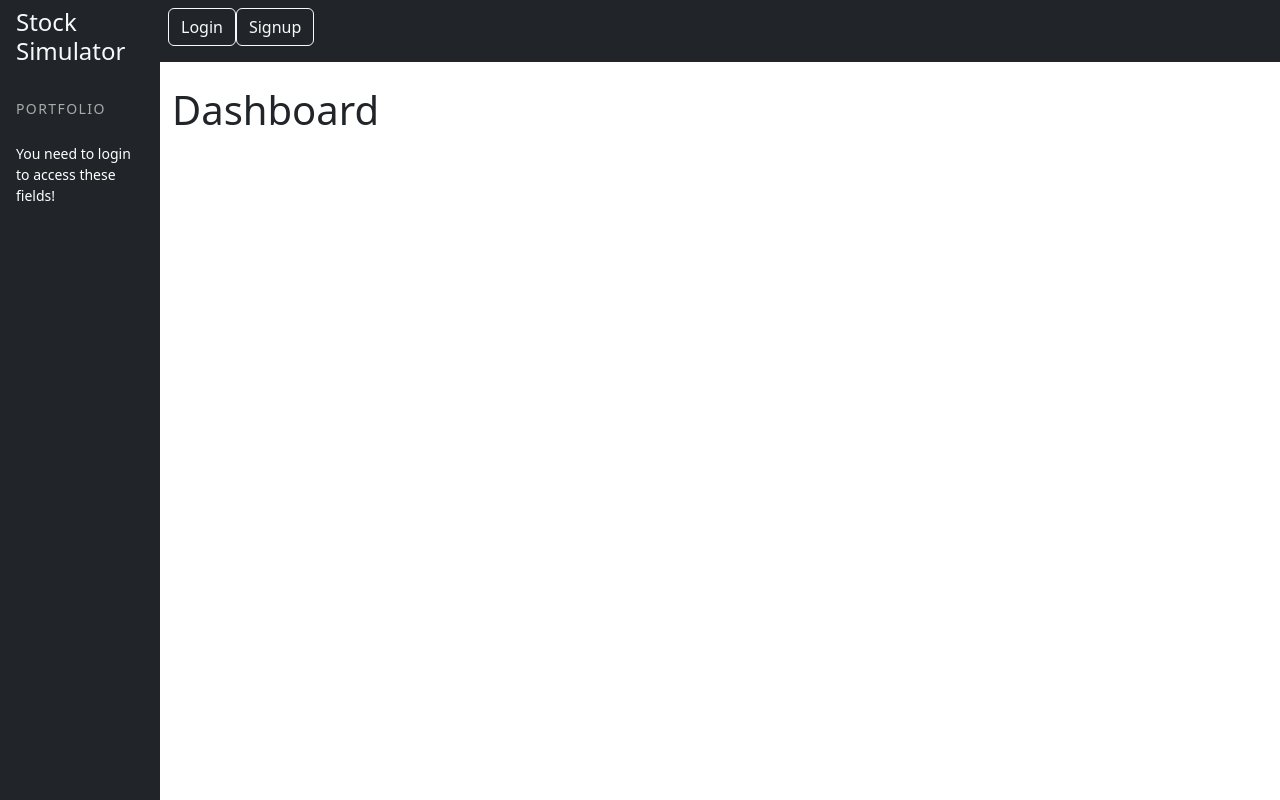
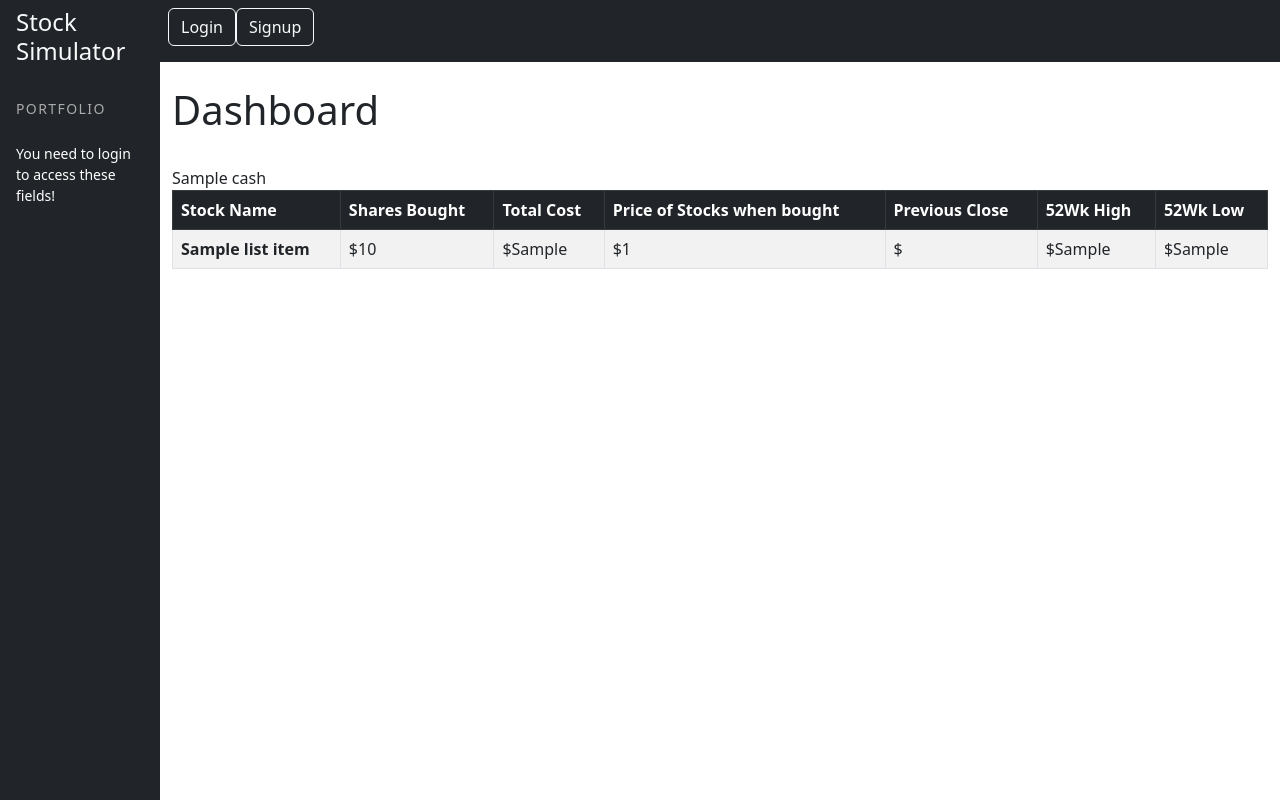
Before and after one commit to eiriniretzepi/Stock_Simulator, a Django app: template simulator/stocks/templates/portfolio.html in a window 1280 px wide. Run offline with Django 3.2, Linux system fonts and the light colour scheme; the template is opened without the code that fills it: most values are stand-ins (such as "Sample title", 1, 10 or a date in 2020).

Commit message:
transactions and portfolio changes

```diff
--- a/simulator/home/views.py
+++ b/simulator/home/views.py
@@ -27,6 +27,5 @@
 
     def get(self, request, *args, **kwargs):
         if self.request.user.is_authenticated:
-            # create a portfolio when a new user signs up
             return redirect('stocks.addPortfolio')
         return super().get(request, *args, **kwargs)
--- a/simulator/static/templates/base.html
+++ b/simulator/static/templates/base.html
@@ -25,7 +25,7 @@
   <ul class="nav flex-column bg-grey mb-2">
     {% if user.is_authenticated %}
     <li class="nav-item">
-      <a href="{% url 'portfolio'%}" class="nav-link text-dark font-italic bg-light">Dashboard</a>
+      <a href="{% url 'addPortfolio'%}" class="nav-link text-dark font-italic bg-light">Dashboard</a>
     </li>
 
     <li class="nav-item">
--- a/simulator/stocks/templates/portfolio.html
+++ b/simulator/stocks/templates/portfolio.html
@@ -4,7 +4,36 @@
 
 <h1>Dashboard</h1>
 
+<br/>
+    {{ portfolio.cash }}
 
+            <table class="table table-striped table-bordered table-hover">
+               <thead class="table-dark">
+                <tr>
+                  <th scope="col">Stock Name</th>
+                  <th scope="col">Shares Bought</th>
+                  <th scope="col">Total Cost</th>
+                  <th scope="col">Price of Stocks when bought</th>
+                  <th scope="col">Previous Close</th>
+                  <th scope="col">52Wk High</th>
+                  <th scope="col">52Wk Low</th>
+                </tr>
+              </thead>
+              <tbody>
+              {% for list_item in tickers %}
+                    <tr>
+                        <th scope="row"> {{ list_item.longName }}</th>
+                        <td>${{ list_item.currentPrice }}</td>
+                        <td>${{ list_item.marketCap }}</td>
+                        <td>${{ list_item.totalRevenue }}</td>
+                        <td>${{ list_item.previousClose }}</td>
+                        <td>${{ list_item.fiftyTwoWeekHigh }}</td>
+                        <td>${{ list_item.fiftyTwoWeekLow }}</td>
+                    </tr>
+              {% endfor %}
+              </tbody>
+            </table>
+            <br/>
 
 
 {% endblock %}
```
Also changed, not shown: simulator/stocks/views.py (+30 -7 lines), simulator/db.sqlite3.
